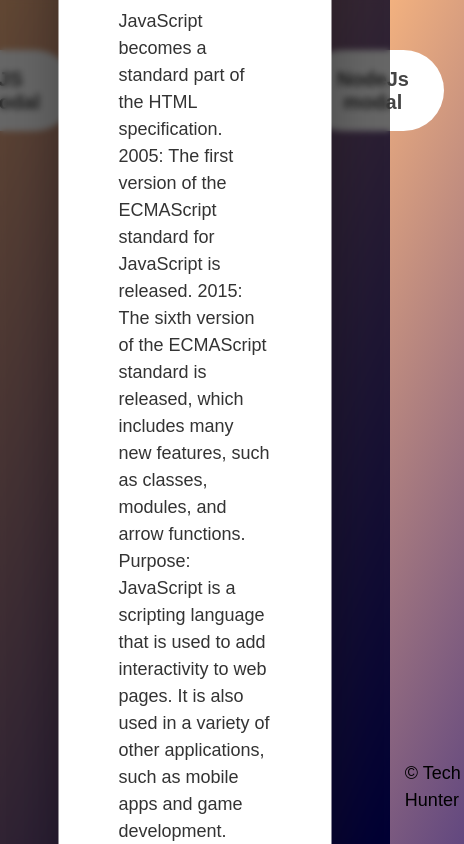
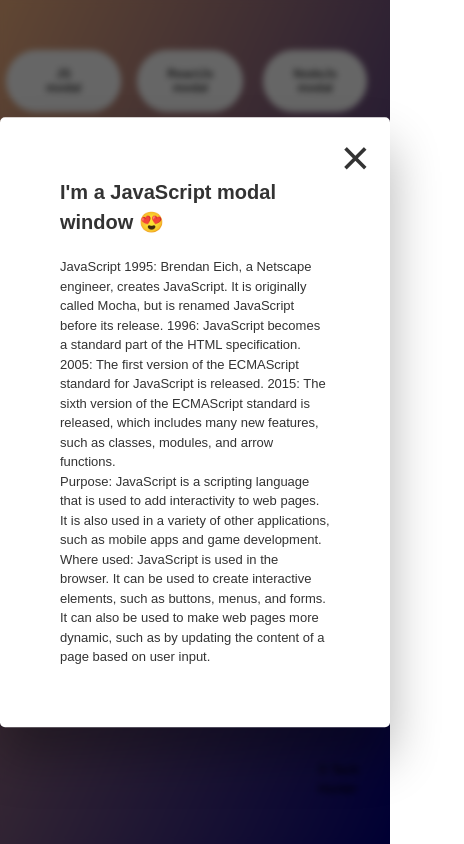
Before and after one commit to GoSTEAN/modula, a plain HTML site: page index.html in a window 390 px wide. Both pictures are taken after a click on the button "JS modal". Shown: the top 844 px of the page, 464 px wide, since content can reach past the window. Drawn offline with Linux system fonts and the light colour scheme.

Commit message:
Updated.

```diff
--- a/style.css
+++ b/style.css
@@ -162,3 +162,42 @@ p {
     margin-left: -7vh;
     color: #000;
 }
+
+@media (max-width: 600px) {
+  .show-modal{
+    font-size: 1.2rem;
+    padding: 1.7rem 4rem;
+    margin: 5rem 0.6rem;
+  }
+  .show-modal2{
+    font-size: 1.2rem;
+    padding: 1.7rem 3rem;
+    margin: 5rem 1rem;
+  }
+  .show-modal3{
+    font-size: 1.2rem;
+    padding: 1.7rem 3rem;
+    margin: 5rem 1rem;
+  }
+  p {
+  font-size: 1.3rem;
+  }
+  .modal {
+    width: 100%;
+  }
+  .modal1 {
+    width: 100%;
+  }
+  .modal2 {
+    width: 100%;
+  }
+  h1 {
+  font-size: 2rem;
+  margin-bottom: 2rem;
+  }
+  .overlay {
+
+  z-index: 8;
+}
+
+}
```
Also changed, not shown: script.js (+0 -42 lines), 1 other file.
